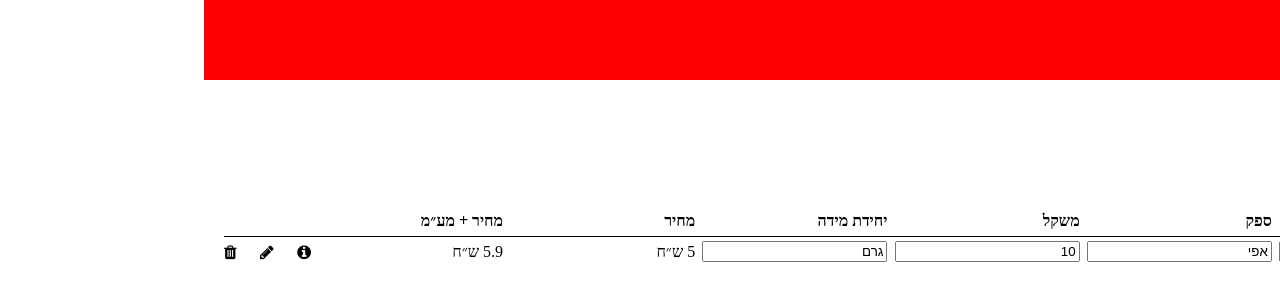
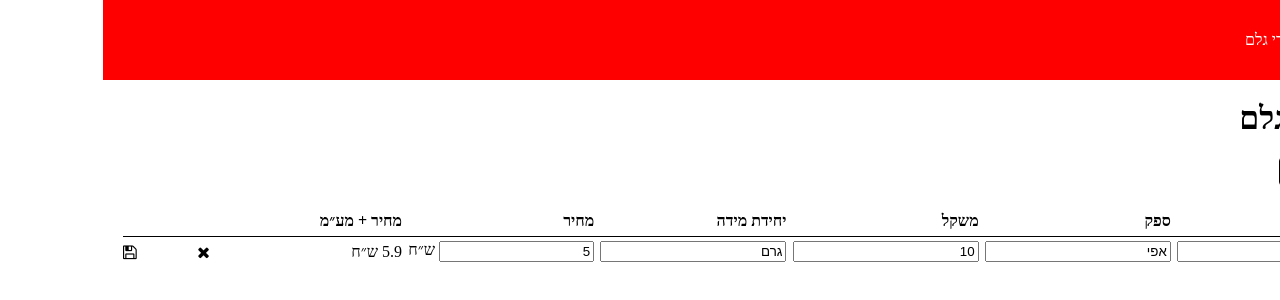
Before and after one commit to ahuviy/karin-proto, an Angular app: page /materials in a window 1280 px wide. Both pictures are taken after a click on the icon 62 px from the left and 251 px from the top of the page. Shown: the top 300 px of the page. Built offline with nearby package versions, Linux system fonts and the light colour scheme.

Commit message:
added edit material

```diff
--- a/src/app/materials/materials-table/table-row/table-row.component.html
+++ b/src/app/materials/materials-table/table-row/table-row.component.html
@@ -1,11 +1,45 @@
-<kp-text-input class="col-15" [readonly]="!editMode" [formControl]="form.get('name')"></kp-text-input>
-<kp-text-input class="col-15" [readonly]="!editMode" [formControl]="form.get('distributorName')"></kp-text-input>
-<kp-text-input class="col-15" [readonly]="!editMode" [formControl]="form.get('weight')"></kp-text-input>
-<kp-text-input class="col-15" [readonly]="!editMode" [formControl]="form.get('weightUnit')"></kp-text-input>
-<p class="col-15">{{price}}</p>
+<div class="col-15">
+    <input class="mat-input" *ngIf="editMode; else matNameElse" [formControl]="form.get('name')">
+    <ng-template #matNameElse>
+        <span>{{material.name}}</span>
+    </ng-template>
+</div>
+<div class="col-15">
+    <input class="mat-input" *ngIf="editMode; else matDistributorNameElse" [formControl]="form.get('distributorName')">
+    <ng-template #matDistributorNameElse>
+        <span>{{material.distributorName}}</span>
+    </ng-template>
+</div>
+<div class="col-15">
+    <input class="mat-input" *ngIf="editMode; else matWeightElse" [formControl]="form.get('weight')">
+    <ng-template #matWeightElse>
+        <span>{{material.weight}}</span>
+    </ng-template>
+</div>
+<div class="col-15">
+    <input class="mat-input" *ngIf="editMode; else matWeightUnitElse" [formControl]="form.get('weightUnit')">
+    <ng-template #matWeightUnitElse>
+        <span>{{material.weightUnit}}</span>
+    </ng-template>
+</div>
+<div class="col-15" style="display:flex;">
+    <ng-container *ngIf="editMode; else matPriceElse">
+        <input class="mat-input" [formControl]="form.get('price')" style="width:100%">
+        <span>&nbsp;{{material.priceUnit}}</span>
+    </ng-container>
+    <ng-template #matPriceElse>
+        <span>{{material.price}} {{material.priceUnit}}</span>
+    </ng-template>
+</div>
 <p class="col-15">{{priceIncludingVat$ | async}}</p>
 <p class="col-7 icons">
-    <i class="fa fa-info-circle clickable" (click)="showInfo()"></i>
-    <i class="fa fa-pencil clickable" (click)="edit()"></i>
-    <i class="fa fa-trash clickable" (click)="delete()"></i>
+    <ng-container *ngIf="editMode; else actionsBlock">
+        <i class="fa fa-times clickable" title="בטל" (click)="cancelEdit()"></i>
+        <i class="fa fa-floppy-o clickable" title="שמור" (click)="save()"></i>
+    </ng-container>
+    <ng-template #actionsBlock>
+        <i class="fa fa-info-circle clickable" title="עוד מידע" (click)="showInfo()"></i>
+        <i class="fa fa-pencil clickable" title="ערוך" (click)="edit()"></i>
+        <i class="fa fa-trash clickable" title="מחק" (click)="delete()"></i>
+    </ng-template>
 </p>
--- a/src/app/materials/materials-table/table-row/table-row.component.scss
+++ b/src/app/materials/materials-table/table-row/table-row.component.scss
@@ -3,3 +3,8 @@
     align-items: center;
     justify-content: space-between;
 }
+
+.mat-input {
+    width: 100%;
+    box-sizing: border-box;
+}
--- a/src/app/materials/materials-table/table-row/table-row.component.ts
+++ b/src/app/materials/materials-table/table-row/table-row.component.ts
@@ -1,7 +1,7 @@
 import { Component, Input, ChangeDetectionStrategy, ChangeDetectorRef } from '@angular/core';
 import { FormBuilder, FormGroup } from '@angular/forms';
 import { DecimalPipe } from '@angular/common';
-import { map } from 'rxjs/operators';
+import { map, combineLatest } from 'rxjs/operators';
 
 import { Material } from 'app/materials/services/materials.mocks';
 import { MaterialsService } from 'app/materials/services/materials.service';
@@ -15,16 +15,7 @@ import { Settings } from 'app/core/settings.mocks';
     templateUrl: './table-row.component.html',
 })
 export class TableRowComponent {
-    @Input() set material(mat: Material) {
-        this.form = this.fb.group({
-            name: mat.name,
-            distributorName: mat.distributorName,
-            weight: mat.weight,
-            weightUnit: mat.weightUnit,
-            price: mat.price,
-            priceUnit: mat.priceUnit,
-        });
-    }
+    @Input() material: Material;
 
     form: FormGroup;
     editMode = false;
@@ -38,25 +29,43 @@ export class TableRowComponent {
     ) { }
 
     get price() {
-        return this.form ? `${this.form.value.price} ${this.form.value.priceUnit}` : '';
+        return `${this.material.price} ${this.material.priceUnit}`;
     }
 
-    priceIncludingVat$ = this.settingsService.settings$.pipe(map(s => {
-        if (this.form) {
-            const raw = this.form.value.price * (1 + (s.percentVat / 100));
-            return `${this.decimal.transform(raw, '1.0-1')} ${this.form.value.priceUnit}`;
-        } else {
-            return '';
-        }
-    }));
+    priceIncludingVat$ = this.settingsService.settings$.pipe(
+        combineLatest(this.materialsService.materials$),
+        map(([s, ms]) => {
+            const mat = ms.find(m => m.id === this.material.id);
+            const raw = mat.price * (1 + (s.percentVat / 100));
+            return `${this.decimal.transform(raw, '1.0-1')} ${mat.priceUnit}`;
+        }),
+    );
 
     showInfo() {
-        console.log('showing info for:', this.material);
+        console.log('showing info not implemented');
     }
 
     edit() {
-        this.editMode = !this.editMode;
+        this.editMode = true;
+        this.form = this.fb.group({
+            name: this.material.name,
+            distributorName: this.material.distributorName,
+            weight: this.material.weight,
+            weightUnit: this.material.weightUnit,
+            price: this.material.price,
+        });
         this.cd.markForCheck();
+    }
+
+    cancelEdit() {
+        this.editMode = false;
+        this.form = undefined;
+        this.cd.markForCheck();
+    }
+
+    save() {
+        const newVal = Object.assign({}, this.material, this.form.value);
+        this.materialsService.update(newVal).then(this.cancelEdit.bind(this));
     }
 
     delete() {
--- a/src/app/materials/materials-table/table-row/text-input/text-input.component.html
+++ /dev/null
@@ -1,5 +0,0 @@
-<input type="text"
-    [value]="inputValue"
-    [readonly]="readonly"
-    (changes)="propagateChange($event)"
-/>
--- a/src/app/materials/materials-table/table-row/text-input/text-input.component.ts
+++ /dev/null
@@ -1,19 +0,0 @@
-import { Component, Input, forwardRef } from '@angular/core';
-import { ControlValueAccessor, NG_VALUE_ACCESSOR } from "@angular/forms";
-
-@Component({
-    selector: 'kp-text-input',
-    styleUrls: ['./text-input.component.scss'],
-    templateUrl: './text-input.component.html',
-    providers: [{ provide: NG_VALUE_ACCESSOR, useExisting: forwardRef(() => TextInputComponent), multi: true }],
-})
-export class TextInputComponent implements ControlValueAccessor {
-    @Input() readonly = false;
-
-    inputValue: string;
-
-    writeValue(val) { this.inputValue = val; }
-    propagateChange(val?) { }
-    registerOnChange(fn) { this.propagateChange = fn; }
-    registerOnTouched(fn) { }
-}
--- a/src/app/materials/materials.module.ts
+++ b/src/app/materials/materials.module.ts
@@ -8,7 +8,6 @@ import { MaterialsTableComponent } from './materials-table/materials-table.compo
 import { TableHeaderComponent } from './materials-table/table-header/table-header.component';
 import { TableRowComponent } from './materials-table/table-row/table-row.component';
 import { AddMaterialComponent } from './add-material/add-material.component';
-import { TextInputComponent } from './materials-table/table-row/text-input/text-input.component';
 
 @NgModule({
     declarations: [
@@ -17,7 +16,6 @@ import { TextInputComponent } from './materials-table/table-row/text-input/text-
         TableHeaderComponent,
         TableRowComponent,
         AddMaterialComponent,
-        TextInputComponent,
     ],
     imports: [
         SharedModule,
--- a/src/app/materials/services/materials.service.ts
+++ b/src/app/materials/services/materials.service.ts
@@ -30,4 +30,10 @@ export class MaterialsService {
         this._materials$.next(this.materials.filter(m => m.id !== id));
         return Promise.resolve();
     }
+
+    update(mat: Material): Promise<Material> {
+        const updated = this.materials.map(m => (m.id === mat.id) ? mat : m);
+        this._materials$.next(updated);
+        return Promise.resolve(mat);
+    }
 }
```
Also changed, not shown: src/app/materials/materials-table/table-row/text-input/text-input.component.scss (deleted).
